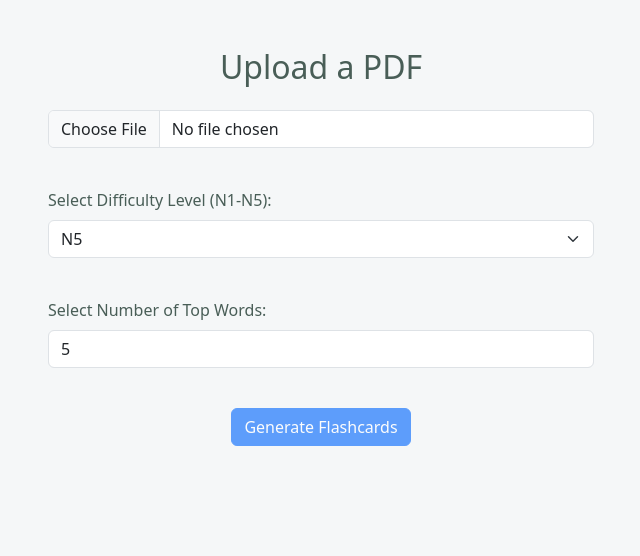
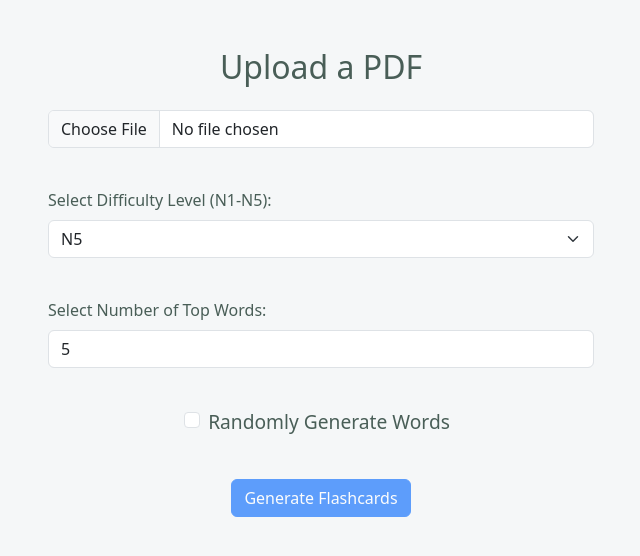
Before and after one commit to KentFarr/LangGO, a React (Create React App) app in the folder frontend/: page /upload in a window 1280 px wide. Shown: the top 556 px of the page, without its empty margins (319-959 px from the left). Built offline with nearby package versions, Linux system fonts and the light colour scheme; no server answers.

Commit message:
added random word selection for you dont have to add a pdf to make flashcards

```diff
--- a/frontend/src/components/FileUpload.tsx
+++ b/frontend/src/components/FileUpload.tsx
@@ -1,6 +1,6 @@
 import React, { useState } from 'react';
 import { extractTextFromPDF } from '../utils/pdfUtils';
-import { countWordFrequency, getTopWords, allWords } from '../utils/wordUtils';
+import { countWordFrequency, getTopWords, allWords, getRandomWords } from '../utils/wordUtils';
 import generateMnemonicsAndWords from '../utils/FlashGenerator'; // Import the mnemonic generation function
 import FlashcardComponent from './FlashCard'; // Import the FlashcardComponent
 import { Button, Container, Row, Col, Spinner, Form } from 'react-bootstrap'; // Using Bootstrap for layout and buttons
@@ -12,6 +12,7 @@ const FileUpload: React.FC = () => {
   const [error, setError] = useState<string | null>(null);
   const [difficultyLevel, setDifficultyLevel] = useState<number>(5); // Default to level 5
   const [topWordsCount, setTopWordsCount] = useState<number>(5); // Default to top 5 words
+  const [randomSelection, setRandomSelection] = useState<boolean>(false); // New state for random selection
 
   const handleChange = (e: React.ChangeEvent<HTMLInputElement>) => {
     if (e.target.files && e.target.files[0]) {
@@ -20,12 +21,20 @@ const FileUpload: React.FC = () => {
   };
 
   const handleUpload = async () => {
-    if (!file) return;
+    // Prevent action if neither a file is uploaded nor random selection is checked
+    if (!file && !randomSelection) return;
 
     setLoading(true); // Set loading to true
     setError(null); // Reset any previous errors
 
     try {
+      let topWords: string[] = [];
+
+      if (randomSelection) {
+        // Randomly select words based on difficulty level
+        const wordsByDifficulty = allWords.filter((word) => word.difficulty === difficultyLevel);
+        topWords = getRandomWords(wordsByDifficulty, topWordsCount);
+      } else if (file) {
         // Step 1: Extract text from PDF
         const text = await extractTextFromPDF(file);
         console.log('Extracted text:', text);
@@ -33,7 +42,11 @@ const FileUpload: React.FC = () => {
         // Step 2: Count word frequency based on selected difficulty level
         const wordCounts = countWordFrequency(text, allWords, difficultyLevel);
         console.log('Word counts:', wordCounts);
-      const topWords = getTopWords(wordCounts, topWordsCount); // Pass user-selected top words count
+
+        // Get top words based on word frequency
+        topWords = getTopWords(wordCounts, topWordsCount);
+      }
+
       console.log(`Top ${topWordsCount} words:`, topWords);
 
       // Step 3: Generate mnemonics and additional words using the top words
@@ -55,12 +68,13 @@ const FileUpload: React.FC = () => {
       setFlashcards(uniqueFlashcards);
       console.log('Unique flashcards:', uniqueFlashcards);
     } catch (error) {
-      console.error('Error processing file:', error);
-      setError('Failed to process the PDF.');
+      console.error('Error processing:', error);
+      setError('Failed to process the file or generate words.');
     } finally {
       setLoading(false); // Set loading to false
     }
   };
+
 
   return (
     <Container className="my-5">
@@ -110,11 +124,24 @@ const FileUpload: React.FC = () => {
       </Row>
 
       <Row className="justify-content-center mt-4">
+  <Col md={6} className="text-center"> {/* Center the checkbox */}
+    <Form.Group className="mb-3 d-flex align-items-center justify-content-center"> {/* Flexbox for alignment */}
+      <Form.Check
+        type="checkbox"
+        label={<span style={{ fontSize: '1.2rem' }}>Randomly Generate Words</span>} // Larger font for label
+        checked={randomSelection}
+        onChange={(e) => setRandomSelection(e.target.checked)}
+        className="me-2" // Small margin between the checkbox and label
+      />
+    </Form.Group>
+  </Col>
+</Row>
+      <Row className="justify-content-center mt-4">
         <Col md={6} className="text-center">
           <Button
             variant="primary"
             onClick={handleUpload}
-            disabled={!file || loading}
+            disabled={!file && !randomSelection || loading}
           >
             {loading ? (
               <>
@@ -127,8 +154,6 @@ const FileUpload: React.FC = () => {
           </Button>
         </Col>
       </Row>
-
-
       {/* Flashcards Display */}
       {flashcards.length > 0 && (
         <div className="mt-5">
--- a/frontend/src/pages/Home.tsx
+++ b/frontend/src/pages/Home.tsx
@@ -125,7 +125,7 @@ const CTASection = () => (
 // Footer Section
 const Footer = () => (
     <FooterSection>
-        <p>&copy; {new Date().getFullYear()} LangGo. All rights reserved.</p>
+        <p>&copy; {new Date().getFullYear()} LangGo. All rights reserved. Created by Kent Farabaugh Kentfarabaugh@gmail.com</p>
         <a href="/privacy" className="text-light">Privacy Policy</a>
     </FooterSection>
 );
--- a/frontend/src/utils/wordUtils.ts
+++ b/frontend/src/utils/wordUtils.ts
@@ -36,6 +36,16 @@ export const countWordFrequency = (
   return wordCounts;
 };
 
+export const getRandomWords = (
+  words: Array<{ word: string; difficulty: number }>,
+  topN: number = 5
+) => {
+  return words
+    .sort(() => 0.5 - Math.random())
+    .slice(0, topN)
+    .map(({ word }) => word);
+};
+
 export const getTopWords = (
   wordCounts: { [key: string]: { count: number; difficulty: number } },
   topN: number = 5
```
Lines whose indentation alone changed are shown as unchanged.
